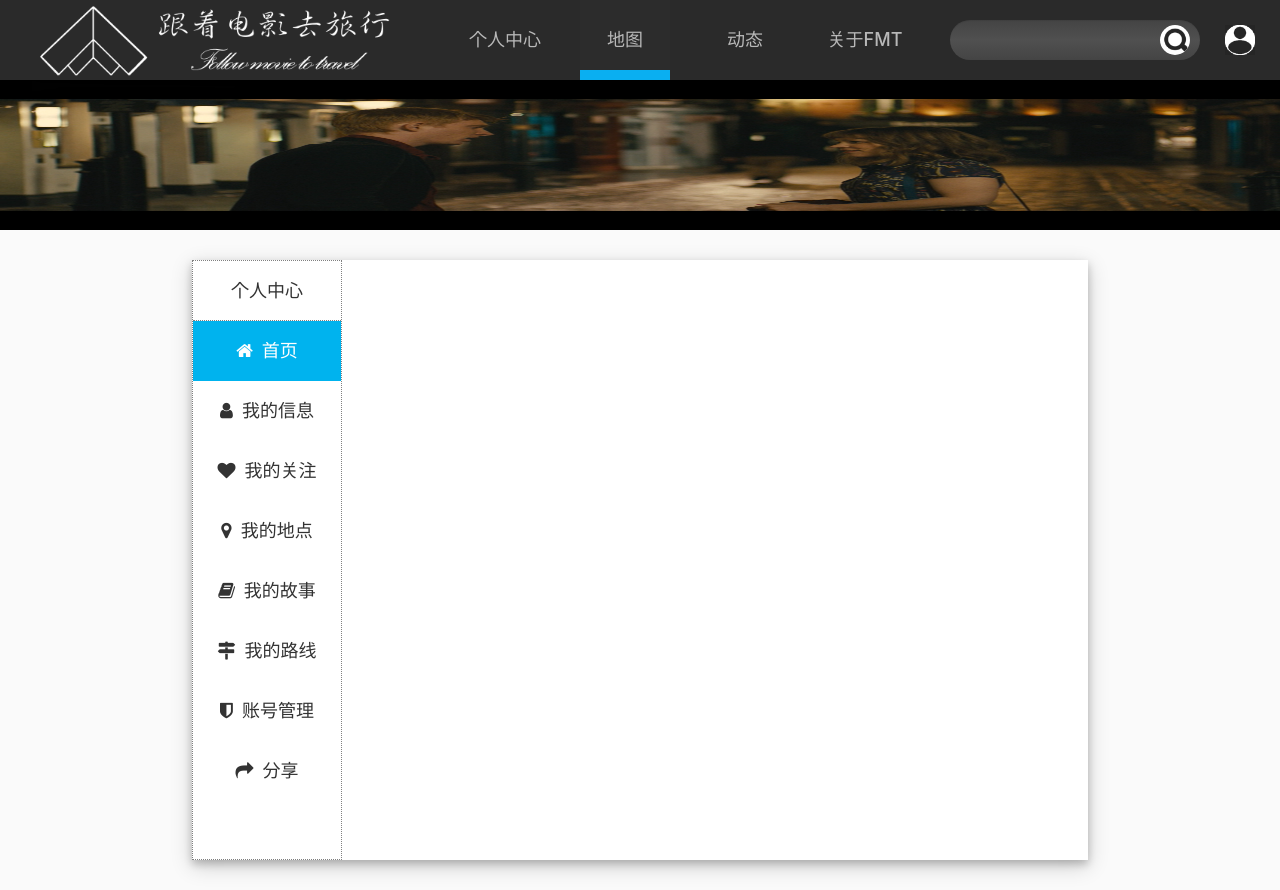
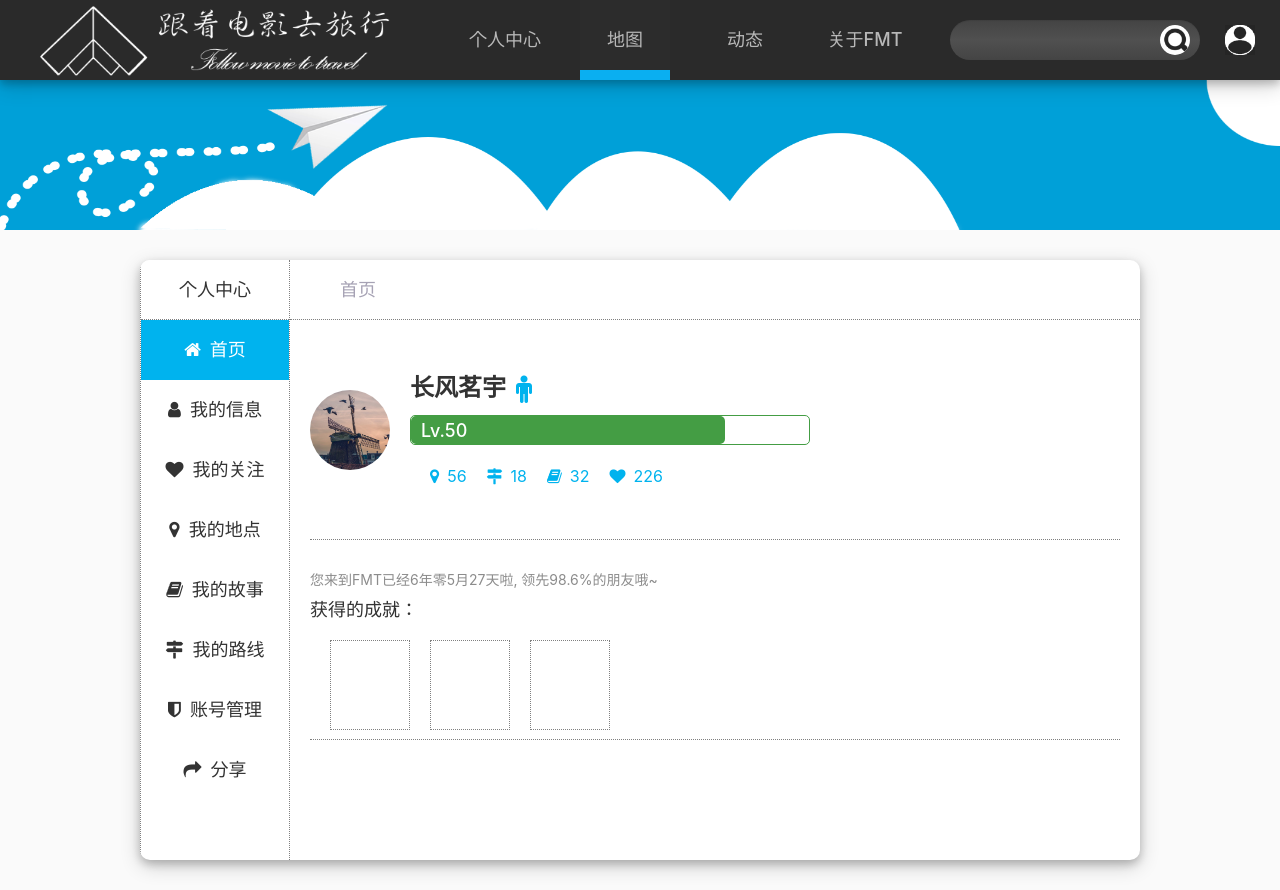
Before and after one commit to snx1995/FMT, a PHP site: page /effectsTest.html in a window 1280 px wide. Run offline with PHP 8.4, Linux system fonts and the light colour scheme.

Commit message:
nav tab : user center frame almost complete 2.2.

```diff
--- a/css/fmt.css
+++ b/css/fmt.css
@@ -1060,8 +1060,8 @@ h1,h2,h3,h4,h5,h6{
 #storyDetailWindow{
     border-radius: 10px;;
     padding: 20px 20px 20px 20px;
-    border: 1px solid rgb(100,100,100);
-    background-color: rgba(244,244,244,0.8);
+    border: 1px dotted rgb(100,100,100);
+    background-color: rgba(250,250,250,0.8);
     width: 500px;
     height: 200px;
     position: absolute;
@@ -1106,6 +1106,7 @@ h1,h2,h3,h4,h5,h6{
     line-height: 80px;
     text-align: center;
     cursor: default;
+    transition: color 0.3s;
 }
 .f-options:hover h3{
     color: rgb(255,255,255);
@@ -1215,6 +1216,8 @@ h1,h2,h3,h4,h5,h6{
     cursor: default;
 }
 .uc-content{
+    overflow: hidden;
+    border-radius: 10px;
     margin: 30px auto;
     width: 1000px;
     height: 600px;
@@ -1222,6 +1225,7 @@ h1,h2,h3,h4,h5,h6{
     box-shadow: 0 4px 8px 0 rgba(0, 0, 0, 0.2), 0 6px 20px 0 rgba(0, 0, 0, 0.19);
 }
 .uco-content{
+    overflow: hidden;
     float: left;
     height: 100%;
     width: 150px;
@@ -1241,8 +1245,69 @@ h1,h2,h3,h4,h5,h6{
     line-height: 60px;
 }
 .uci-content{
+    padding: 20px 20px 20px 20px;
     float: left;
     height: 540px;
     width: 850px;
     overflow: auto;
 }
+.uci-item{
+    width: 100%;
+    height: 200px;
+    border-bottom: 1px dotted grey;
+}
+.uci-user-img{
+    float: left;
+    width: 80px;
+    height: 100%;
+    padding: 50px 0 60px 0;
+}
+.uci-user-img img{
+    border-radius: 40px;width: 80px;height: 80px;
+}
+.uci-item-content{
+    float: left;
+    height: 100%;
+    padding: 35px 0 0 20px;
+}
+.uci-item-content h3{
+    font-weight: bold;
+    float: left
+}
+.experience-level{
+    line-height: 30px;
+    color: white;
+    margin-left: 10px;
+}
+.user-experience{
+    border:1px solid #449d44;
+    width: 400px;
+    height: 30px;
+    background-color: white;
+    border-radius: 5px;
+    margin-top: 40px;
+}
+.user-experience div{
+    width: 79%;
+    height: 100%;
+    background-color: #449d44;
+    border-radius: inherit
+}
+.record-sign{
+    float: left;
+    margin-left: 20px;
+    color: #00b3ee;
+    font-size: 16px;
+}
+.user-statistics{
+    width:100%;
+    height: 100%;
+    padding-top: 30px;
+}
+.user-achievement{
+    width: 80px;
+    height: 90px;
+    border: 1px dotted grey;
+    margin-left: 20px;
+    float: left;
+}
--- a/effectsTest.html
+++ b/effectsTest.html
@@ -3,53 +3,6 @@
 <head>
     <meta charset="UTF-8">
     <title>EffectsTest</title>
-    <style>
-        .user-center-btn,.user-center-header{
-            width: 100%;
-            height: 60px;
-            background-color: white;
-        }
-        .user-center-header{
-            border-bottom: 1px solid gray;
-        }
-        .user-center-btn:hover{
-            background-color: #f4f4f4;
-        }
-        .user-center-btn.active{
-            background-color: #00b3ee;
-            color: white;
-        }
-        .user-center-btn h4,.user-center-header h4{
-            line-height: 60px;
-            text-align: center;
-            width: 100%;
-        }
-        .user-center-btn h4{
-            cursor: pointer;
-        }
-        .user-center-header h4{
-            cursor: default;
-        }
-    </style>
-    <script>
-        var userCenterCtrl = {
-            userOptions:document.getElementsByClassName("user-center-btn"),
-            preOption:0,
-            change:function (n) {
-                this.userOptions[this.preOption].classList.remove("active");
-                this.userOptions[n].classList.add("active");
-                this.preOption=n;
-            },
-            init:function () {
-                for(var i=0;i<this.userOptions.length;i++){
-                    this.userOptions[i].addEventListener("click",function () {
-                        userCenterCtrl.change(this.getAttribute("data-index"));
-                    })
-                }
-            }
-        };
-        userCenterCtrl.init();
-    </script>
     <link rel="stylesheet" href="css/bootstrap.min.css">
     <link rel="stylesheet" href="css/font-awesome.min.css">
     <link rel="stylesheet" href="css/fmt.css">
@@ -86,9 +39,9 @@
         </div>
     </div>
     <div id="test">
-        <img src="img/AboutTime2.png" alt="" style="width: 100%;height: 150px">
-        <div style="margin: 30px auto;width: 70%;height: 600px;background-color: white;box-shadow: 0 4px 8px 0 rgba(0, 0, 0, 0.2), 0 6px 20px 0 rgba(0, 0, 0, 0.19);">
-            <div style="height: 100%;width: 150px;border: 1px dotted gray;">
+        <img src="img/userCenter.png" alt="" style="width: 100%;height: 150px">
+        <div class="uc-content">
+            <div class="uco-content">
                 <div class="user-center-header">
                     <h4>个人中心</h4>
                 </div>
@@ -117,6 +70,48 @@
                     <h4><i class="fa fa-share">&nbsp;&nbsp;</i>分享</h4>
                 </div>
             </div>
+            <div class="uci-header">
+                <h4>首页</h4>
+            </div>
+            <div class="uci-content" id="uciContent">
+                <div class="uci-item">
+                    <div class="uci-user-img">
+                        <img src="img/userPicTmp.png">
+                    </div>
+                    <div class="uci-item-content">
+                        <h3>长风茗宇</h3>
+                        <span style="float: left;margin-left: 10px;color: #00b3ee" class="fa fa-male fa-2x"></span>
+                        <div class="user-experience">
+                            <div>
+                                <h4 class="experience-level">Lv.50</h4>
+                            </div>
+                        </div>
+                        <div style="margin-top: 20px;">
+                            <p class="record-sign"><i class="fa fa-map-marker" title="我的地点">&nbsp;&nbsp;</i>56</p>
+                            <p class="record-sign"><i class="fa fa-map-signs" title="我的路线">&nbsp;&nbsp;</i>18</p>
+                            <p class="record-sign"><i class="fa fa-book" title="我的故事">&nbsp;&nbsp;</i>32</p>
+                            <p class="record-sign"><i class="fa fa-heart" title="粉丝">&nbsp;&nbsp;</i>226</p>
+                        </div>
+                    </div>
+                </div>
+                <div class="uci-item">
+                    <div class="user-statistics">
+                        <p style="font-size: 14px;color: #8c8c8c;">您来到FMT已经6年零5月27天啦, 领先98.6%的朋友哦~</p>
+                        <h4>获得的成就：</h4>
+                        <div style="width: 100%;margin-top: 20px;">
+                            <div class="user-achievement">
+
+                            </div>
+                            <div class="user-achievement">
+
+                            </div>
+                            <div class="user-achievement">
+
+                            </div>
+                        </div>
+                    </div>
+                </div>
+            </div>
         </div>
     </div>
     <script src="js/effectsCtrl.js"></script>
```
Also changed, not shown: gomain.php (+2 -9 lines), js/fmt.js (+90 -14 lines).
